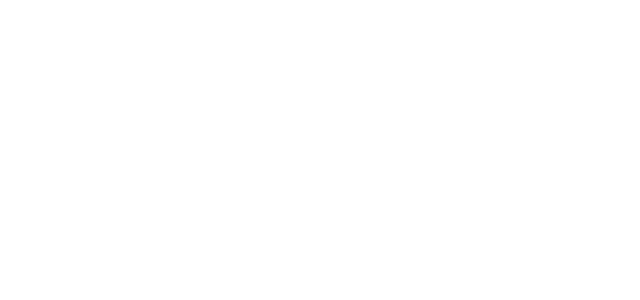
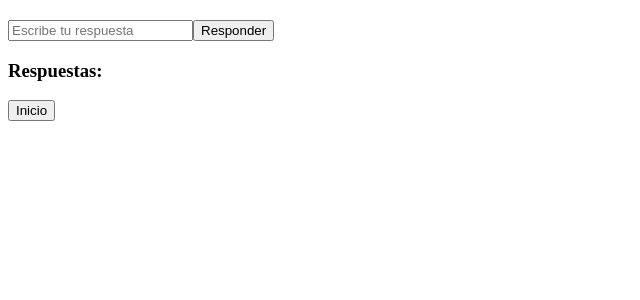
Before and after one commit to steve-quezada/IngeSoft2-P1-Frontend, a React (Vite) app in the folder proyecto-is2/: page /pregunta in a window 1280 px wide. Before the commit this address had no page. Shown: the top 300 px of the page, without its empty margins (0-640 px from the left). Built offline with nearby package versions, Linux system fonts and the light colour scheme.

Commit message:
feature: Se agrego validacion y descripcion de la pregunta

```diff
--- a/proyecto-is2/src/App.jsx
+++ b/proyecto-is2/src/App.jsx
@@ -6,7 +6,7 @@ function App() {
   return (
     <Routes>
       <Route path="/" element={<Home />} />
-      <Route path="/pregunta/:texto" element={<Pregunta />} />
+      <Route path="/pregunta/" element={<Pregunta />} />
     </Routes>
   )
 }
--- a/proyecto-is2/src/pages/Home.jsx
+++ b/proyecto-is2/src/pages/Home.jsx
@@ -2,14 +2,20 @@ import { useState } from "react"
 import { useNavigate } from "react-router-dom"
 
 function Home() {
-    const [pregunta, setPregunta] = useState("")
-    const navigate = useNavigate()
+    const [pregunta, setPregunta] = useState("") //Hook que maneja la pregunta
+    const [descripcion, setDescripcion] = useState("") // Hook para manejar la descripcion de la pregunta
+    const navigate = useNavigate() //Hook para manjear la navegacion
 
     function manejarEnvio(e) {
         e.preventDefault()
-        if (pregunta.trim() !== "") {
+        if (pregunta.trim() !== "" && pregunta.length < 121 && descripcion.length < 301) { //Si la pregunta contiene algo entonces se crea la pregunta y creamos una pagina nueva cone esto
 
-        navigate(`/pregunta/${encodeURIComponent(pregunta)}`)
+        navigate("/pregunta",{
+          state: {
+            pregunta,
+            descripcion
+          }
+        })
     }
   }
 
@@ -19,9 +25,15 @@ return (
         <form onSubmit={manejarEnvio}>
         <input
             type="text"
-            placeholder="¿Cuál es tu pregunta?"
+            placeholder="¿Cuál es tu pregunta? Max. 120 caracteres"
             value={pregunta}
             onChange={(e) => setPregunta(e.target.value)}
+        />
+        <br />
+        <textarea
+            placeholder="Descripcion. Max 300 caracteres"
+            value = {descripcion}
+            onChange={(e) => setDescripcion(e.target.value)}
         />
         <button type="submit">Enviar</button>
         </form>
--- a/proyecto-is2/src/pages/Pregunta.jsx
+++ b/proyecto-is2/src/pages/Pregunta.jsx
@@ -1,29 +1,33 @@
 import { useParams } from "react-router-dom"
 import { useState } from "react"
-import { useNavigate } from "react-router-dom"
+import { useNavigate, useLocation } from "react-router-dom"
 
 
 function Pregunta() {
     const { texto } = useParams()   // Hook para recibir la pregunta con el URL
     const [respuestas, setRespuestas] = useState([]) // Hook para actualizar la lista de respuestas
     const [nuevaRespuesta, setNuevaRespuesta] = useState("") // Hook para registrar la nueva respuesta
-    const navigate = useNavigate()
+    const navigate = useNavigate() //Hook para manejar la navegacion
+    const location = useLocation()
+    const {pregunta, descripcion} = location.state || {}
+
 
     function manejarEnvio(e) {
         e.preventDefault()
-        if (nuevaRespuesta.trim() !== "") {
+        if (nuevaRespuesta.trim() !== "") { //Si la respuesta contiene algo utilizamos os hooks para actualizar la lista y la respuesta
         setRespuestas([...respuestas, nuevaRespuesta])
         setNuevaRespuesta("")
         }
     }
 
-    function botonInicio(){
+    function botonInicio(){ //Funcion para volver a la Home Page
         navigate('/')
     }
 
 return (
     <div>
-        <h2>{decodeURIComponent(texto)}</h2>
+        <h2>{pregunta}</h2>
+        {descripcion && <p><strong>Descripcion:</strong>{descripcion}</p>}
 
         <form onSubmit={manejarEnvio}>
         <input
```
